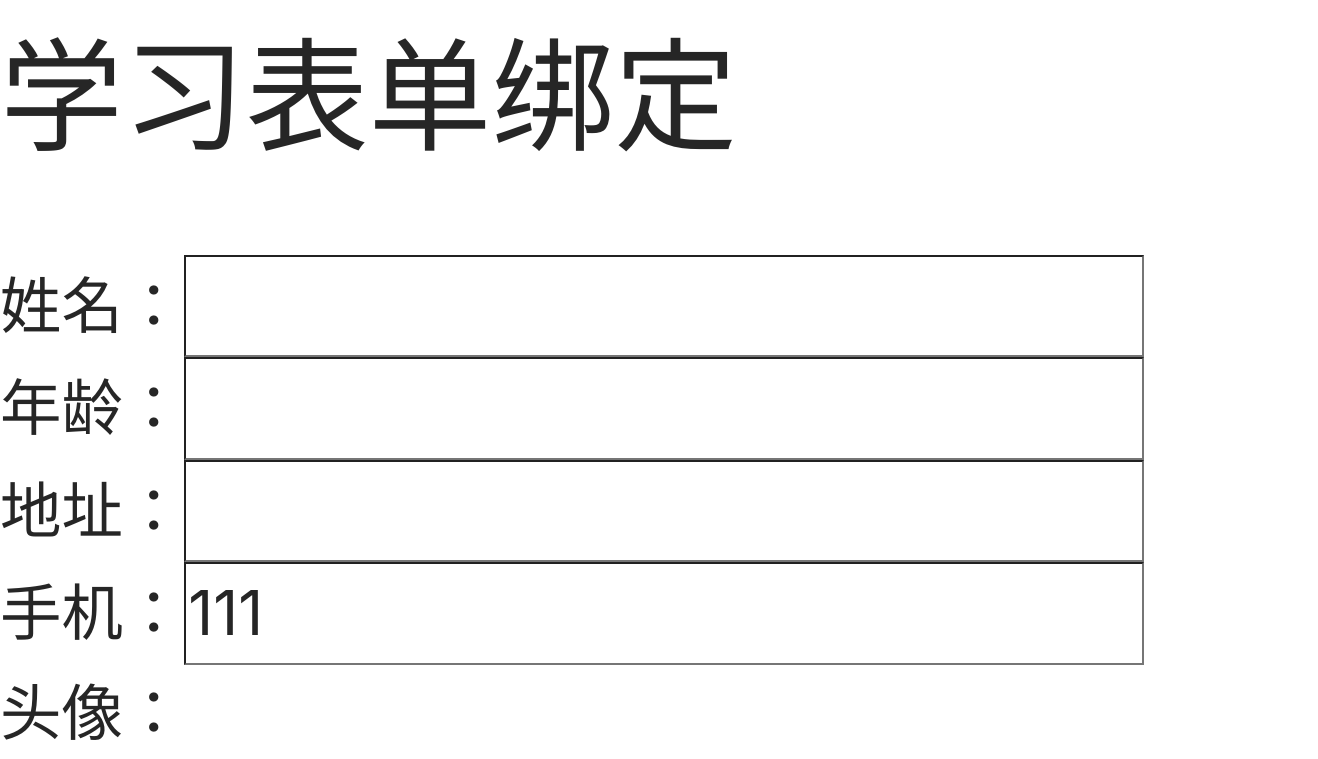
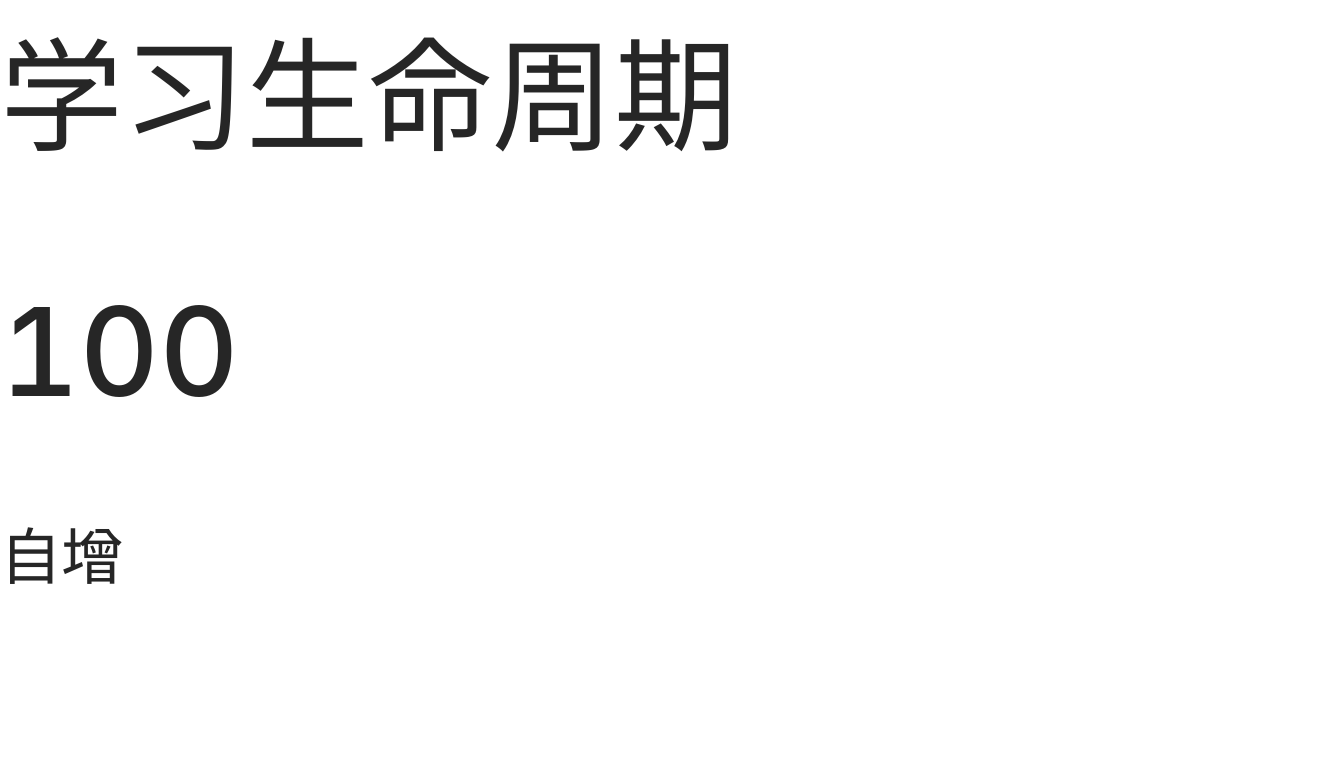
Before and after one commit to zengxiaodai/GP7, a React app in the folder react-webpack/: page / in a window 1280 px wide. Shown: the top 759 px of the page, 1318 px wide, since content can reach past the window. Built offline with nearby package versions, Linux system fonts and the light colour scheme.

Commit message:
day24 pm

```diff
--- a/react-webpack/src/App.jsx
+++ b/react-webpack/src/App.jsx
@@ -7,7 +7,9 @@ import React from 'react'
 // import TestEvent from '@/views/study/12/TestEvent'
 // import TestCondition from '@/views/study/12/TestCondition'
 // import TestList from '@/views/study/12/TestList'
-import TestForm from '@/views/study/12/TestForm'
+// import TestForm from '@/views/study/12/TestForm'
+import TestLife from '@/views/study/12/TestLife'
+
 
 
 
@@ -15,7 +17,7 @@ import TestForm from '@/views/study/12/TestForm'
 export default () => {
   return (
     <div className='app'>
-      <TestForm />
+      <TestLife />
     </div>
   )
 }
--- /dev/null
+++ b/react-webpack/src/views/study/12/TestLife.jsx
@@ -0,0 +1,100 @@
+// 生命周期：描述的是组件从生到死的过程。
+
+// 【3-2-1】
+// 挂载阶段【3】constructor / render / componentDidMount
+// 更新阶段【2】render / componentDidUpdate
+// 卸载阶段【1】componentWillUnmount
+
+// 【一个特殊的生命周期】shouldComponentUpdate
+
+import React, { Component, PureComponent } from 'react'
+export default class extends Component  {
+
+  // constructor()
+  // 构造器函数，它的入参是props（由父组件传递过来的自定义属性和children）
+  // 第一行代码必须是 super(props)，调用父类的构造器函数
+  // 组件自有的state只能在这里定义（先定义后使用），state就是所谓的声明式变量
+  // 在这里不能修改props，在这里也不能用props来做运算。
+  // 在这里不要把props和state交叉赋值（运行），在React代码逻辑，永远要保持props和state的独立性。
+  // 在这里不要使用this.setState()修改state。
+  // 一般情况下，不要在这里写业务逻辑，比如DOM、BOM操作等都不要在这里做。
+  // 但，有时候我们需要改变this指向时，可以这里做。
+  constructor (props) {
+    super(props)
+    console.log('-----constructor')
+    this.state = {
+      count: 1,
+      num: 100
+    }
+  }
+
+  // componentDidMount
+  // 相当于vue中mounted()，表示挂载阶段已完成。
+  // 各种业务逻辑（DOM操作、ref操作、调接口、开定时器）等都可以在这个做。
+  // 在这里可以this.setState()，默认还是异步的。
+  componentDidMount () {
+    console.log('-----componentDidMount')
+    this.forceUpdate()
+  }
+
+  // shouldComponentUpdate()
+  // 这个生命周期相当于一个用于控制更新的“开关”
+  // 这个生命周期只会影响更新阶段，不会影响其它阶段。
+  // 注意：如果你用到了这个生命周期，无论里面的逻辑多么复杂，都返回返回一个布尔值。
+  // 使用场景：举个例子，state中有10个声明式变量，但只有9个变量参与了视图渲染，还有1个变量与视图渲染没有任何关系。当有人使用this.setState()来修改这个与视图渲染无关的变量时，这将也会触发render()返回新的JSX，白白地浪费了性能。所以这个生命周期是React给出的一种性能优化方案。
+  // 这个优化方案要考虑props和state两重数据流对视图渲染的影响，这个优化方案异常复杂，所以实践工作中几乎没人用。
+  // 【现在】React官方提供了一个 PureComponent 构造类，彻底地解决上述这个难以解决的优化问题。
+  // this.forceUpdate()它会绕过这个生命周期。shouldComponentUpdate对this.forceUpdate()不影响。
+  // 仅用于应对面试。
+  shouldComponentUpdate (props, state) {
+    console.log('-----shouldComponentUpdate', state, props)
+    // 如果需要做优化的state越多，这里的优化逻辑将越复杂。
+    // 如果新count != 旧count，这说明count变了
+    // 如果新num != 旧num，这说明num变了
+    return state.num !== this.state.num
+  }
+
+  // componentDidUpdate()
+  // 相当于vue中的updated()，表示更新阶段已完成。
+  // 在当前组件中，有三种方式触发更新阶段：props变化、this.setState()、this.forceUpdate()
+  // 使用场景：this.setState()这个异步工作完成时，我们去做另一件非render的事件。
+  // 在这里可以使用this.setState()，但必须给终止条件。（你可以想一想递归）
+  // 这个生命周期，是更新阶段的，发生在render()之后。
+  componentDidUpdate () {
+    // 官方并没有给出这个52次循环的说法。
+    if (this.state.count<52) {
+      this.setState(state=>({count:state.count+1}))
+    }
+  }
+
+  // componentWillUnmount()
+  // 相当于vue中beforeDestroy()，表示当前组件即将被销毁。
+  // 在这里一般用于清除定时器、长连接、清缓存等。
+  // 在这里可以调用this.setState()，但毫无意义。
+  componentWillUnmount () {
+    this.setState({count:200})
+  }
+
+  // render()
+  // 这个生命周期，是React所有生命周期中必须要有的。
+  // 这个生命周期横跨两个阶段，在挂载阶段和更新阶段都执行。
+  // 组件初始化、this.setState时、this.forceUpdate时、props变化时，它会执行。
+  // 在更新阶段，如果当前有shouldComponentUpdate并返回false时，render()将不执行。
+  // 在挂载阶段，render()一定会执行，shouldComponentUpdate不影响render()。
+  // 特别提醒：
+    // 1、在“自定义渲染方法”中不能使用this.setState()。
+    // 2、在render()内部、return()之间，不能使用到this.setState()。
+    // 3、在JSX中不能调用this.setState()方法。
+  // render() 方法一定要返回 ReactNode，不能返回void。
+  render () {
+    console.log('-----render')
+    const { num } = this.state
+    return (
+      <div>
+        <h1>学习生命周期</h1>
+        <h1>{ num }</h1>
+        <div onClick={()=>this.setState(s=>({num:s.num+1}))}>自增</div>
+      </div>
+    )
+  }
+}
```
